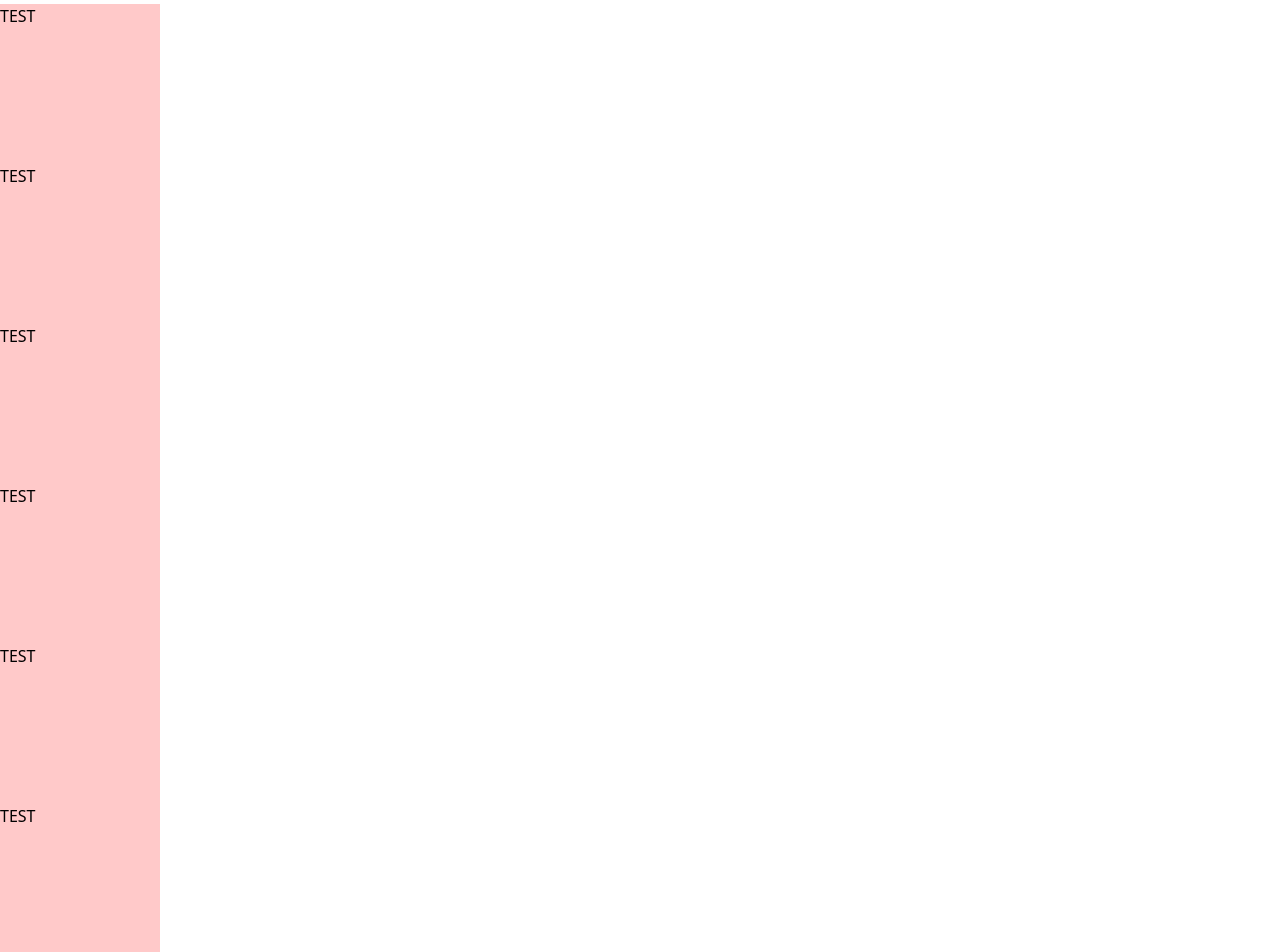
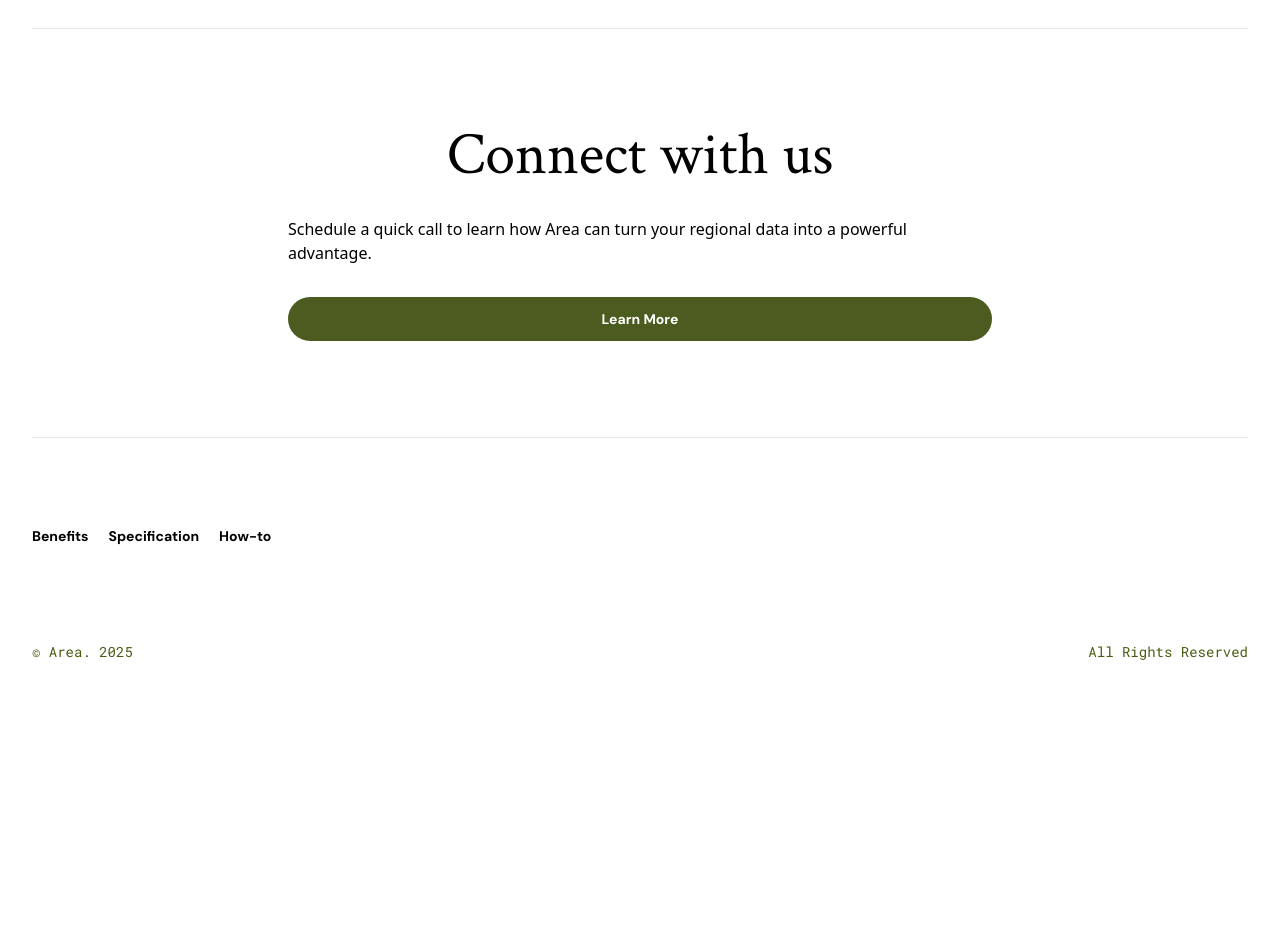
Before and after one commit to idkwhyi/area-landing-page, a Next.js app: page / in a window 1280 px wide. Shown: the part 1740-2692 px from the top of the page. After the commit the page ends 2442 px from the top, so only its background shows below. Built offline with nearby package versions, Linux system fonts and the light colour scheme.

Commit message:
Adding some sections

```diff
--- a/src/app/globals.css
+++ b/src/app/globals.css
@@ -12,6 +12,8 @@
     --color-thirdary-text: rgb(146, 146, 146);
     --color-icon-primary: rgb(150, 150, 150);
     --color-line: rgb(233, 233, 233);
+    --color-footer-text: rgb(72, 92, 17)
+;
 }
 @font-face {
     font-family: 'DM_Sans';
@@ -34,6 +36,10 @@
     font-weight: 400;
 }
 
+html {
+    scroll-behavior: smooth;
+}
+
 .dm-sans {
     font-family: 'DM_Sans', sans-serif;
 }
--- a/src/app/page.tsx
+++ b/src/app/page.tsx
@@ -1,6 +1,9 @@
 import Benefits from '@/components/Benefits'
+import Connect from '@/components/Connect'
+import Footer from '@/components/Footer'
 import Hero from '@/components/Hero'
 import Navbar from '@/components/Navbar'
+import Specification from '@/components/Specification'
 import TrustedBy from '@/components/TrustedBy'
 import Words from '@/components/Words'
 
@@ -13,14 +16,11 @@ export default function Home() {
             <TrustedBy />
             <Benefits />
             <Words />
+            <Specification />
+            <Connect />
+            <Footer />
 
-            <div className="w-40 h-40 bg-red-200">TEST</div>
-            <div className="w-40 h-40 bg-red-200">TEST</div>
-            <div className="w-40 h-40 bg-red-200">TEST</div>
-            <div className="w-40 h-40 bg-red-200">TEST</div>
-            <div className="w-40 h-40 bg-red-200">TEST</div>
-            <div className="w-40 h-40 bg-red-200">TEST</div>
-            <div className="w-40 h-40 bg-red-200">TEST</div>
+
         </div>
     )
 }
--- a/src/components/Benefits.tsx
+++ b/src/components/Benefits.tsx
@@ -2,11 +2,12 @@ import React from 'react'
 
 const Benefits = () => {
     return (
-        <div className="w-full flex flex-col items-center justify-center py-8">
-            <div className="w-[85%] border-y border-y-line flex flex-col items-start justify-center py-20 gap-12">
+        <div id='benefits' className="w-full flex flex-col items-center justify-center py-8">
+            <div className="w-[95%] border-y border-y-line flex flex-col items-start justify-center py-20 gap-12">
                 <h2 className='roboto-mono text-xs'>Benefits</h2>
                 <h3 className='crimson-regular text-6xl'>We’ve cracked the code.</h3>
                 <p className='dm-sans text-md'>Area provides real insights, without the data overload.</p>
+
             </div>
         </div>
     )
--- /dev/null
+++ b/src/components/Connect.tsx
@@ -0,0 +1,20 @@
+import React from 'react'
+
+const Connect = () => {
+    return (
+        <div className="w-full flex items-center justify-center my-12">
+            <div className="w-[95%] h-fit items-center justify-center flex flex-col gap-8 border-y border-line md:px-[16rem] py-24">
+                <h2 className="text-6xl crimson-regular">Connect with us</h2>
+                <p>
+                    Schedule a quick call to learn how Area can turn your regional data into a
+                    powerful advantage.
+                </p>
+                <button className="w-full bg-button-primary hover:bg-button-primary-hover text-white px-4 py-3 rounded-full dm-sans font-bold text-sm">
+                    Learn More
+                </button>
+            </div>
+        </div>
+    )
+}
+
+export default Connect
--- /dev/null
+++ b/src/components/Footer.tsx
@@ -0,0 +1,28 @@
+import React from 'react'
+import Link from 'next/link'
+
+const Footer = () => {
+    return (
+        <footer className="w-full flex flex-col items-center justify-center py-10 gap-24">
+            <ul className="w-[95%] h-fit items-start flex flex-col md:flex-row gap-5 dm-sans font-bold text-sm">
+                <li>
+                    <Link href={'#benefits'}>Benefits</Link>
+                </li>
+                <li>
+                    <Link href={''}>Specification</Link>
+                </li>
+                <li>
+                    <Link href={''}>How-to</Link>
+                </li>
+            </ul>
+            <div className="w-[95%] h-fit roboto-mono flex items-center justify-between">
+                <div className="text-sm ">
+                    <p className="text-sm text-footer-text">© Area. 2025</p>
+                </div>
+                <p className="text-sm text-footer-text">All Rights Reserved</p>
+            </div>
+        </footer>
+    )
+}
+
+export default Footer
--- /dev/null
+++ b/src/components/Specification.tsx
@@ -0,0 +1,9 @@
+import React from 'react'
+
+const Specification = () => {
+    return <div id="specification">
+
+    </div>
+}
+
+export default Specification
--- a/src/components/Words.tsx
+++ b/src/components/Words.tsx
@@ -2,13 +2,13 @@ import React from 'react'
 import Image from 'next/image'
 
 const Words = () => {
-    const list_style = 'w-[20%] h-fit flex flex-col items-start justify-center gap-4'
+    const list_style = 'w-[95%] md:w-[20%] h-fit flex flex-col items-start justify-center gap-4'
     const p_title = 'crimson-regular text-lg'
     const p_class = 'w-full dm-sans text-secondary-text'
 
     return (
         <div className="w-full h-fit flex items-center justify-center py-10 gap-12 ">
-            <ul className="w-[85%] h-fit flex items-center justify-between flex-wrap ">
+            <ul className="w-full md:w-[95%] h-fit flex items-center justify-between flex-col md:flex-row gap-12 md:gap-0">
                 <li className={list_style}>
                     <Image src={'/images/cable.png'} alt="insight image" width={30} height={30} />
                     <p className={p_title}>Amplify Insight</p>
```
